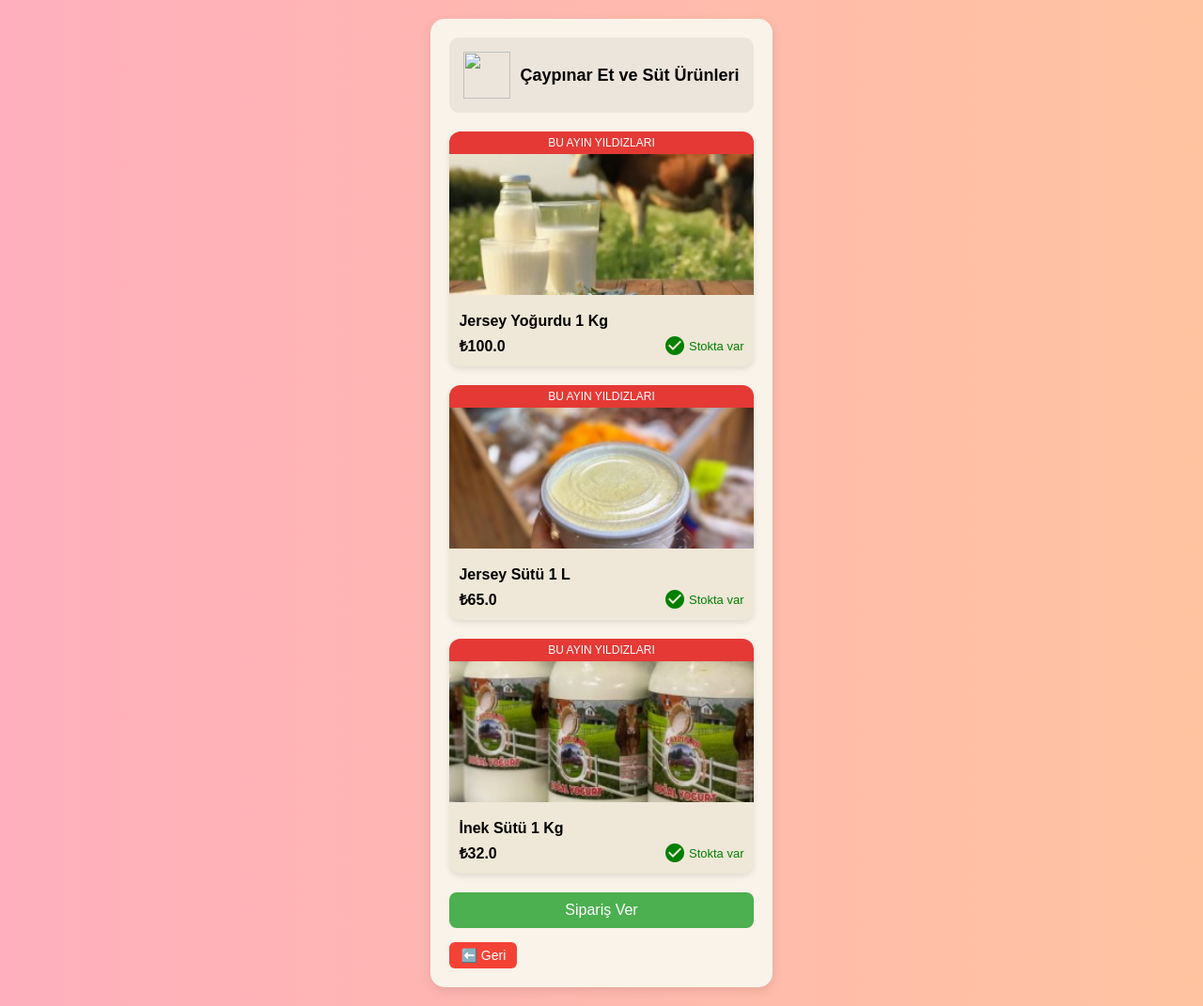
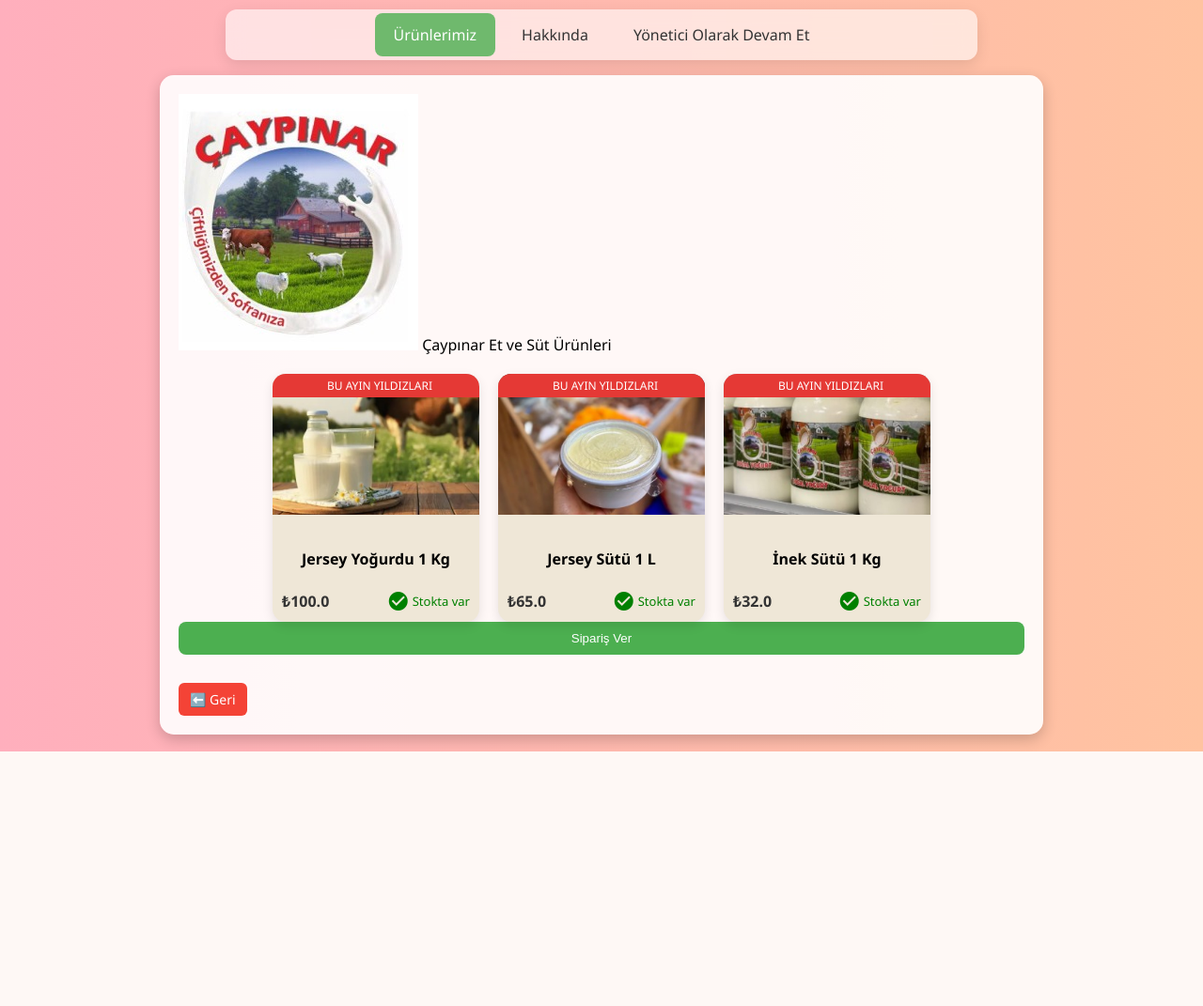
Before and after one commit to furkan-cetin1/Sipari-Y-netimi-Web-, a Flask app: page /urunlerimiz in a window 1280 px wide. Shown: the whole page at 94% size. After the commit the page ends 800 px from the top, so only its background shows below. Run offline with Flask 3, Linux system fonts and the light colour scheme; data comes from the database, SQL or seed files in the repository; some libraries are stand-ins or nearby versions.

Commit message:
son değişiklikler

```diff
--- a/static/style.css
+++ b/static/style.css
@@ -1,95 +1,130 @@
+/* Genel Sayfa Ayarları */
 body {
-    background: linear-gradient(to bottom, #FFF8EC, #F5E1C6);
-    font-family: Arial, sans-serif;
-    padding: 20px;
+    font-family: 'Segoe UI', Tahoma, Geneva, Verdana, sans-serif;
+    margin: 0;
+    padding: 0;
     display: flex;
     justify-content: center;
     align-items: center;
     flex-direction: column;
     min-height: 100vh;
-    margin: 0;
     transition: background 1.5s ease;
 }
 
+/* Container Tasarımı */
 .container, .main-container {
     max-width: 900px;
+    width: 90%;
     margin: auto;
-    background: #FAF3E9;
     padding: 20px;
     border-radius: 15px;
-    box-shadow: 0 4px 12px rgba(0,0,0,0.1);
+    background-color: rgba(255, 255, 255, 0.9);
+    box-shadow: 0 5px 15px rgba(0,0,0,0.2);
 }
 
-.header {
-    background: #ece5db;
-    display: flex;
-    align-items: center;
-    justify-content: center;
-    padding: 15px;
-    border-radius: 10px;
-    font-weight: bold;
+/* Başlık Stili */
+h2 {
+    text-align: center;
+    color: #333;
     margin-bottom: 20px;
-    font-size: 18px;
 }
 
-.logo {
-    width: 50px;
-    height: 50px;
-    margin-right: 10px;
+/* Form Alanları ve Butonlar */
+input[type="text"], input[type="number"], button {
+    width: 100%;
+    padding: 10px;
+    margin-bottom: 15px;
+    box-sizing: border-box;
+    border-radius: 8px;
+    border: 1px solid #ddd;
+    transition: border-color 0.3s ease;
 }
 
+button {
+    background-color: #4CAF50;
+    color: white;
+    border: none;
+    cursor: pointer;
+    transition: background-color 0.3s ease;
+}
+
+button:hover {
+    background-color: #45a049;
+}
+
+input:focus {
+    border-color: #4CAF50;
+    outline: none;
+}
+
+/* Başarı ve Hata Mesajları */
+.success {
+    color: #4CAF50;
+    text-align: center;
+}
+
+.error {
+    color: #f44336;
+    text-align: center;
+}
+
+/* Ürün Kartları İçin */
 .products-container {
-    display: grid;
-    grid-template-columns: repeat(auto-fit, minmax(200px, 1fr));
+    display: flex;
+    justify-content: center;
+    flex-wrap: wrap;
     gap: 20px;
+    margin-top: 20px;
 }
 
 .product-card {
-    background: #EFE7D7;
-    border-radius: 12px;
+    background-color: #EFE7D7;
+    border-radius: 14px;
+    width: 220px;
+    box-shadow: 0 4px 12px rgba(0,0,0,0.1);
+    overflow: hidden;
     position: relative;
-    box-shadow: 0 3px 6px rgba(0,0,0,0.1);
-    overflow: hidden;
 }
 
-.badge {
-    background: #E53935;
-    color: white;
-    text-align: center;
-    padding: 5px;
-    font-size: 12px;
-}
-
-.product-image {
+.product-card img {
     width: 100%;
     height: 150px;
     object-fit: cover;
 }
 
+.badge {
+    background-color: #e53935;
+    color: white;
+    text-align: center;
+    padding: 4px;
+    font-size: 12px;
+    position: absolute;
+    top: 0;
+    left: 0;
+    width: 100%;
+}
+
 .product-details {
     padding: 10px;
-}
-
-.product-details h4 {
-    margin: 5px 0;
-    font-size: 16px;
+    text-align: center;
 }
 
 .price-status {
     display: flex;
+    justify-content: space-between;
     align-items: center;
-    justify-content: space-between;
 }
 
 .price {
     font-weight: bold;
+    color: #333;
 }
 
 .status {
+    color: green;
     display: flex;
     align-items: center;
     font-size: 13px;
-    color: green;
 }
 
 .material-icons {
@@ -97,38 +132,24 @@ body {
     margin-right: 3px;
 }
 
-.order-btn {
-    display: block;
-    width: 100%;
-    padding: 10px;
-    background: #4CAF50;
-    color: white;
-    border: none;
-    border-radius: 8px;
-    font-size: 16px;
-    cursor: pointer;
-    margin-top: 20px;
-}
-
-.order-btn:hover {
-    background: #45a049;
-}
-
+/* Geri Butonu */
 .geri-btn {
     display: inline-block;
     margin-top: 15px;
-    padding: 6px 12px;
+    padding: 8px 12px;
     background-color: #f44336;
     color: white;
     border-radius: 6px;
     text-decoration: none;
     font-size: 14px;
+    transition: background-color 0.3s ease;
 }
 
 .geri-btn:hover {
     background-color: #d32f2f;
 }
 
+/* Ürünlerimiz Butonu */
 .urunlerimiz-btn {
     display: block;
     margin-top: 15px;
@@ -188,26 +208,45 @@ button[type="submit"]:hover {
 .save-btn:hover { color: #4CAF50; }
 .cancel-btn:hover { color: #757575; }
 
-/* Table */
-table {
-    width: 100%;
-    border-collapse: collapse;
-    margin-top: 20px;
-    box-shadow: 0 4px 10px rgba(0,0,0,0.1);
-    border-radius: 10px;
-    overflow: hidden;
+/* Modern, Şeffaf iOS benzeri Navigation Bar */
+.navbar {
+    position: fixed;
+    top: 10px;
+    left: 50%;
+    transform: translateX(-50%);
+    width: 95%;
+    max-width: 800px;
+    background-color: rgba(255, 255, 255, 0.6);
+    backdrop-filter: blur(10px);
+    border-radius: 12px;
+    box-shadow: 0 5px 15px rgba(0,0,0,0.1);
+    display: flex;
+    justify-content: center;
+    z-index: 1000;
 }
-th, td {
-    text-align: left;
-    padding: 12px;
+
+.navbar a {
+    color: #333;
+    text-align: center;
+    padding: 12px 20px;
+    text-decoration: none;
+    font-size: 16px;
+    transition: background-color 0.3s, color 0.3s;
+    border-radius: 8px;
+    margin: 4px;
 }
-th {
-    background-color: #4CAF50;
+
+.navbar a:hover {
+    background-color: rgba(255,255,255,0.8);
+    color: #000;
+}
+
+.navbar .active {
+    background-color: rgba(76, 175, 80, 0.8);
     color: white;
 }
-tr:nth-child(even) {
-    background-color: #f2f2f2;
+
+/* Navbar nedeniyle içerik kayması için boşluk bırakma */
+.main-container {
+    margin-top: 80px;
 }
-tr:hover {
-    background-color: #ddd;
-}
--- a/templates/urunlerimiz.html
+++ b/templates/urunlerimiz.html
@@ -7,9 +7,17 @@
     <link href="https://fonts.googleapis.com/icon?family=Material+Icons" rel="stylesheet">
 </head>
 <body>
+
+<!-- Şeffaf Modern Navigation Bar -->
+<div class="navbar">
+    <a href="{{ url_for('urunlerimiz') }}" class="active">Ürünlerimiz</a>
+    <a href="#">Hakkında</a>
+    <a href="{{ url_for('index') }}">Yönetici Olarak Devam Et</a>
+</div>
+
 <div class="main-container">
     <div class="header">
-        <img src="https://via.placeholder.com/50" class="logo">
+        <img src="{{ url_for('static', filename='images/logo.jpg') }}" class="logo">
         <span>Çaypınar Et ve Süt Ürünleri</span>
     </div>
 
```
Also changed, not shown: other parts of static/style.css (+19 -20 lines).
